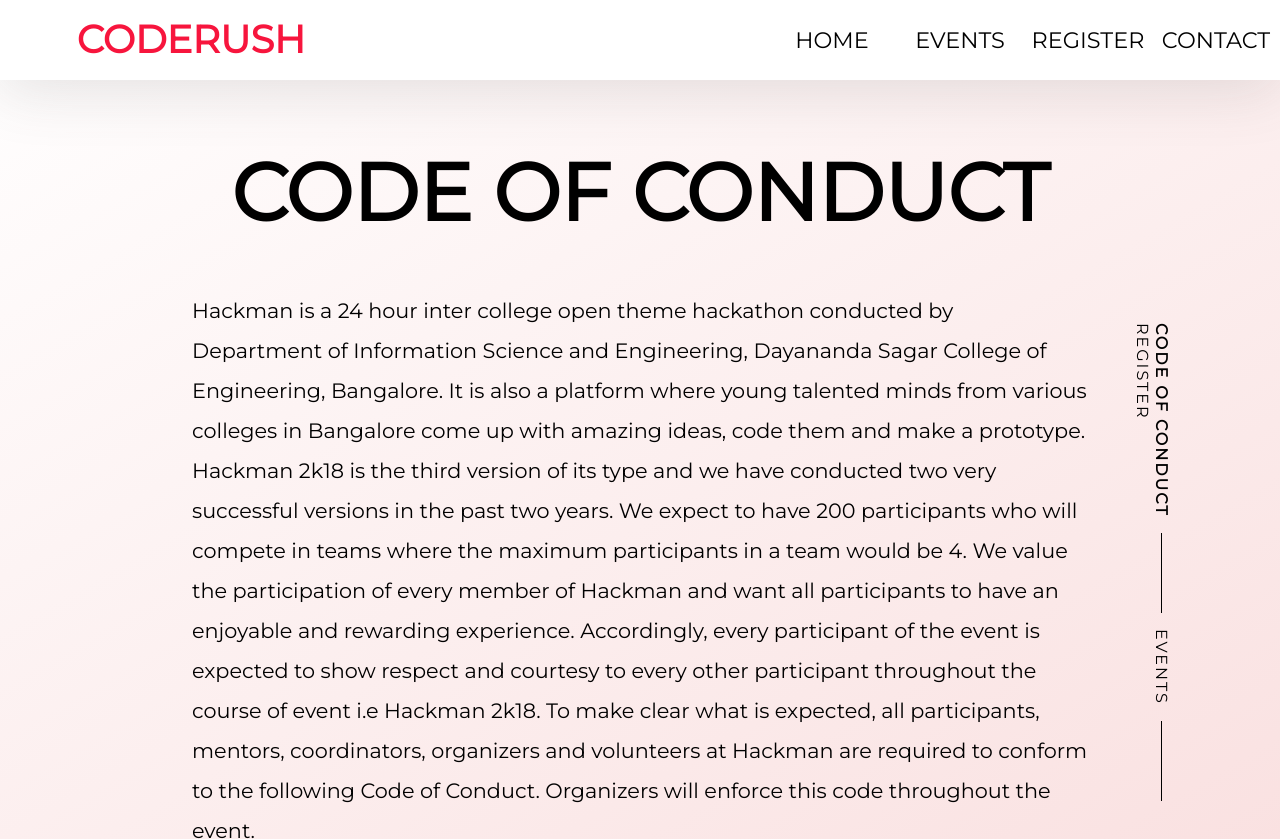
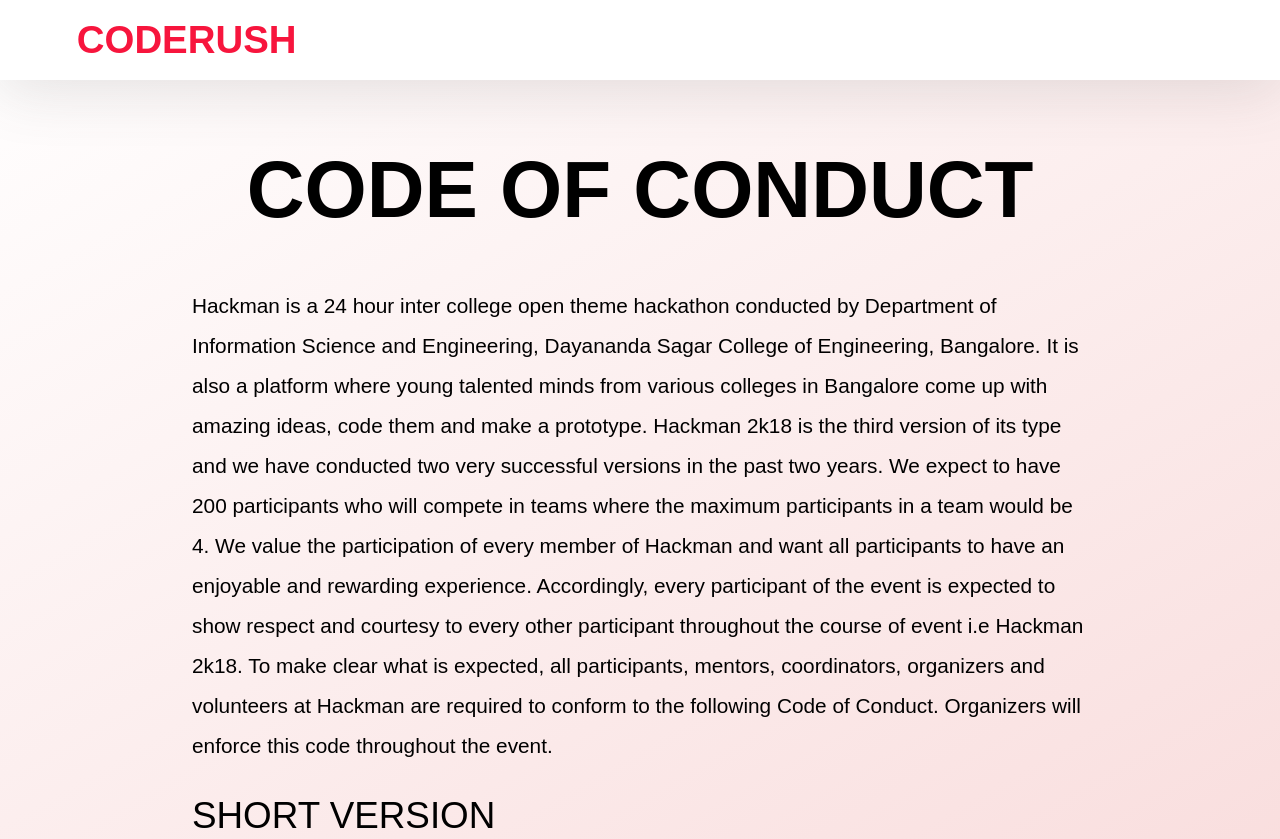
Before and after one commit to techrush/techrush.github.io, a plain HTML site: page COC.html in a window 1280 px wide. Shown: the top 839 px of the page. Drawn offline with Linux system fonts and the light colour scheme; a script that the page names is missing.

Commit message:
Update COC.html

```diff
--- a/COC.html
+++ b/COC.html
@@ -5,7 +5,6 @@
     <meta name="viewport" content="width=device-width, initial-scale=1.0">
     <meta http-equiv="X-UA-Compatible" content="ie=edge">
     <link rel="stylesheet" href="../css/COC.css">
-    <link href="https://fonts.googleapis.com/css?family=Montserrat" rel="stylesheet">
     <title>Document</title>
 </head>
 <body>
@@ -17,16 +16,16 @@
         </div>
         <div class="content-header">
             <div class="header-content">
-                    HOME
+                    <!-- HOME -->
                 </div>
                 <div class="header-content">
-                    EVENTS
+                    <!-- EVENTS -->
                 </div>
                 <div class="header-content">
-                    REGISTER
+                    <!-- REGISTER -->
                 </div>
                 <div class="header-content">
-                    CONTACT
+                    <!-- CONTACT -->
                 </div>
             </div>
 
@@ -34,11 +33,17 @@
     </header>
     <div class="vertical-nav">
         <div class="v-text r-border">
-        <div class="inside-text active">  CODE OF CONDUCT </div>
-        <div class="line"></div>
-        <div class="inside-text">  EVENTS </div>
-        <div class="line"></div>
-        <div class="inside-text">  REGISTER </div>
+        <div class="inside-text active">
+             <!-- CODE OF CONDUCT -->
+             </div>
+        <!-- <div class="line"></div> -->
+        <div class="inside-text">
+             <!-- EVENTS -->
+             </div>
+        <!-- <div class="line"></div> -->
+        <div class="inside-text">
+             <!-- REGISTER  -->
+            </div>
         </div>
     </div>
     <div class="body-container">
```
